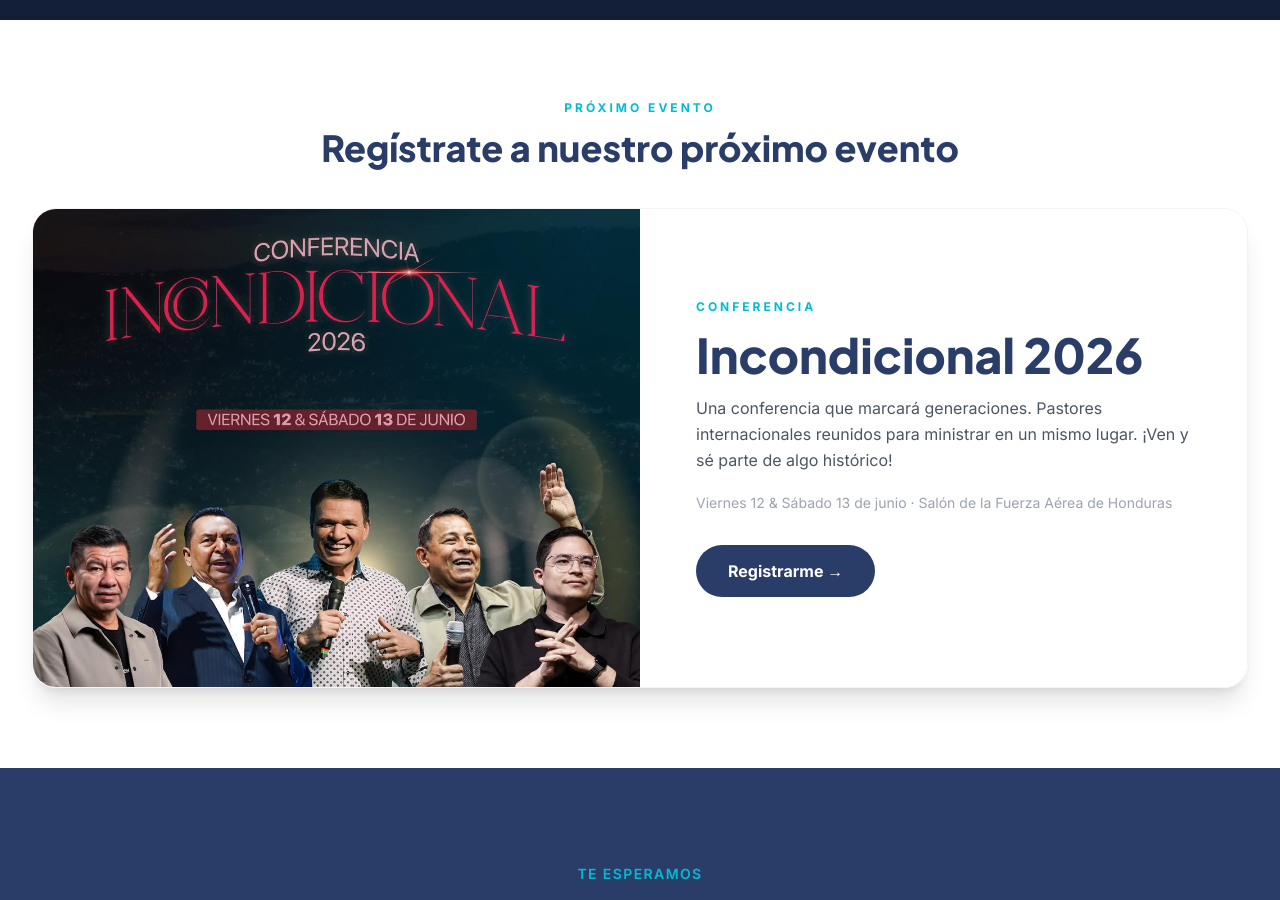
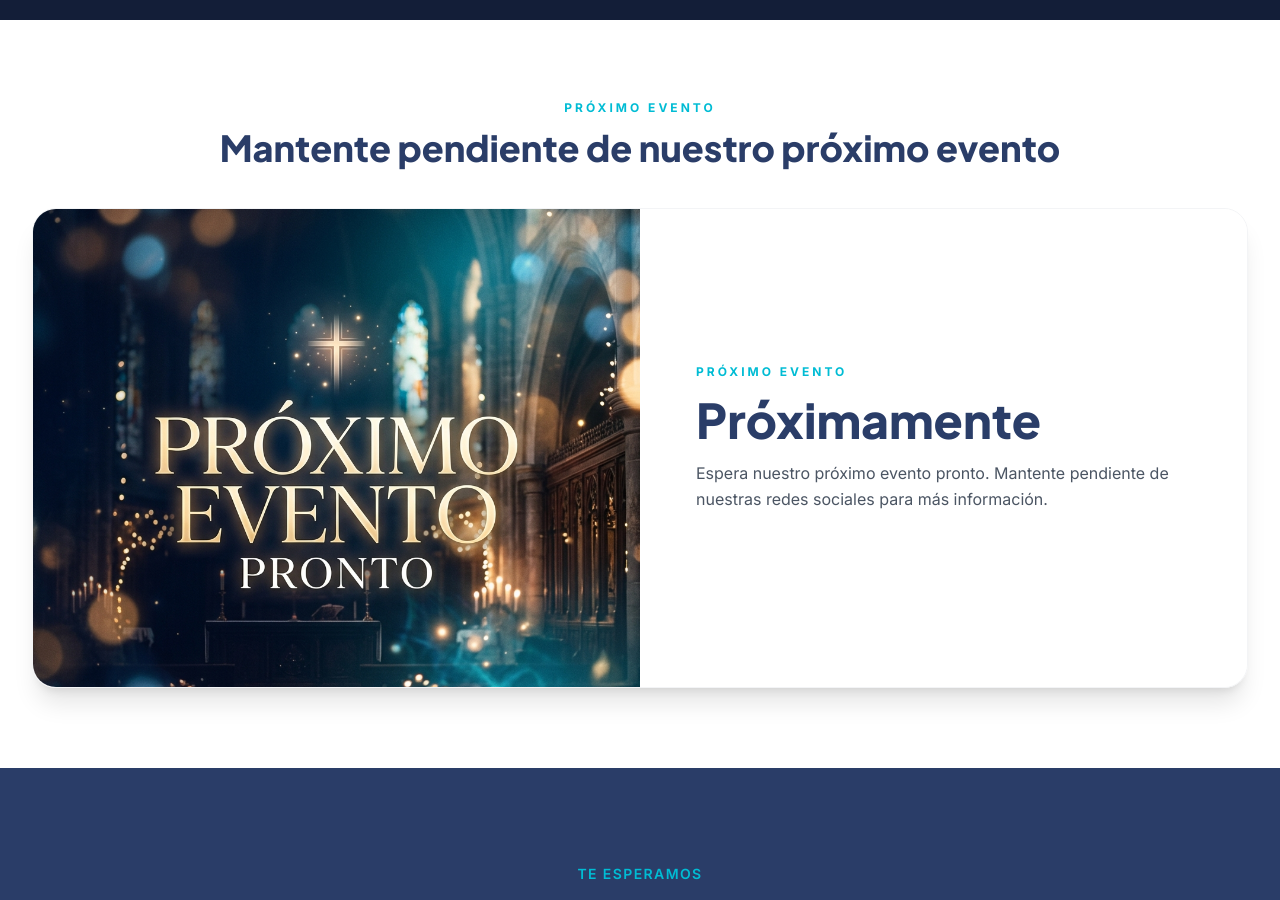
Before and after one commit to Josuezl/agapehn-website, a Next.js app: page / in a window 1280 px wide. Shown: the part 2680-3580 px from the top of the page. Built offline with nearby package versions, Linux system fonts and the light colour scheme; no server answers.

Commit message:
Actualizar sección de próximo evento a próximamente

```diff
--- a/app/page.tsx
+++ b/app/page.tsx
@@ -32,12 +32,12 @@ const expectations = [
 ]
 
 const currentEvent = {
-  label: 'Conferencia',
-  title: 'Incondicional 2026',
-  description: 'Una conferencia que marcará generaciones. Pastores internacionales reunidos para ministrar en un mismo lugar. ¡Ven y sé parte de algo histórico!',
-  date: 'Viernes 12 & Sábado 13 de junio · Salón de la Fuerza Aérea de Honduras',
-  image: '/Eventos/684082738_18349904152300744_797280196455391124_n.jpg',
-  formUrl: 'https://forms.gle/13QRrAeG1F3z9wkg7',
+  label: 'Próximo Evento',
+  title: 'Próximamente',
+  description: 'Espera nuestro próximo evento pronto. Mantente pendiente de nuestras redes sociales para más información.',
+  date: '',
+  image: '/Eventos/proximo_evento.png',
+  formUrl: '',
 }
 
 const mainMinistries = [
@@ -228,7 +228,7 @@ export default async function HomePage() {
           <div className="text-center mb-10">
             <p className="text-teal font-bold text-xs uppercase tracking-[0.25em] mb-3">Próximo evento</p>
             <h2 className="font-heading font-extrabold text-3xl md:text-4xl text-navy">
-              Regístrate a nuestro próximo evento
+              Mantente pendiente de nuestro próximo evento
             </h2>
           </div>
           <div className="grid grid-cols-1 lg:grid-cols-2 rounded-3xl overflow-hidden shadow-xl border border-gray-100 min-h-[480px]">
@@ -252,6 +252,7 @@ export default async function HomePage() {
               {currentEvent.date && (
                 <p className="text-gray-400 text-sm mb-8">{currentEvent.date}</p>
               )}
+              {currentEvent.formUrl && (
                 <a
                   href={currentEvent.formUrl}
                   target="_blank"
@@ -260,6 +261,7 @@ export default async function HomePage() {
                 >
                   Registrarme →
                 </a>
+              )}
             </div>
           </div>
         </div>
```
Also changed, not shown: public/Eventos/proximo_evento.png (added). Lines whose indentation alone changed are shown as unchanged.
